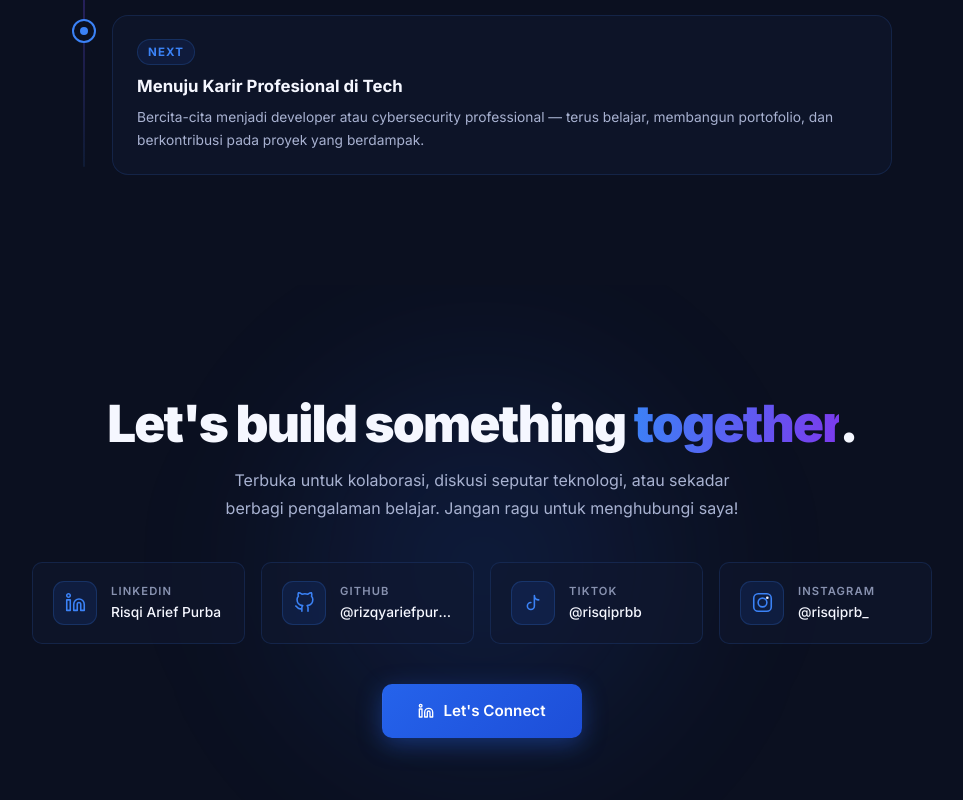
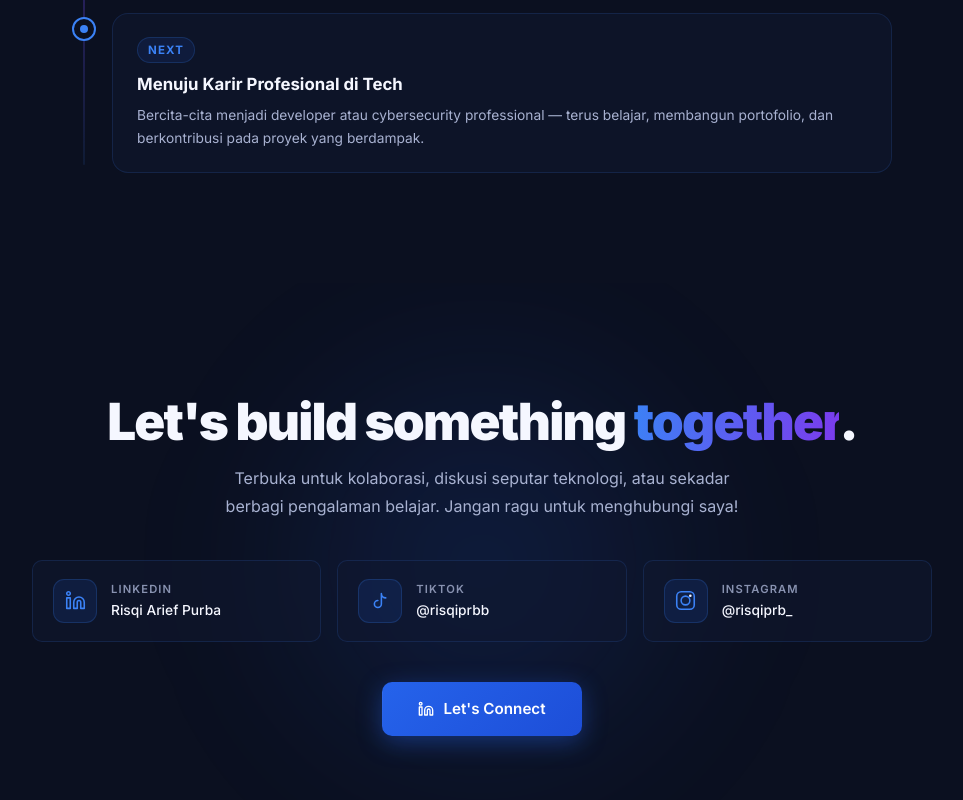
Before and after one commit to rizqyariefpurba-code/Portofolio, a plain HTML site: page index.html in a window 1280 px wide. Shown: the part 4346-5146 px from the top of the page, without its empty margins (158-1121 px from the left). Drawn offline with Linux system fonts and the light colour scheme.

Commit message:
Hilangkan Github buar aman

```diff
--- a/index.html
+++ b/index.html
@@ -1889,7 +1889,6 @@
             </div>
             <div class="project-actions">
               <a href="https://rizqyariefpurba-code.github.io/CyberStart/" target="_blank" rel="noopener noreferrer" class="btn btn-primary">Live Demo</a>
-              <a href="https://github.com/rizqyariefpurba-code/CyberStart" target="_blank" rel="noopener noreferrer" class="btn btn-ghost">GitHub</a>
             </div>
           </div>
         </article>
@@ -1918,7 +1917,6 @@
             </div>
             <div class="project-actions">
               <a href="https://rizqyariefpurba-code.github.io/Kelas-Jepang/" target="_blank" rel="noopener noreferrer" class="btn btn-primary">Live Demo</a>
-              <a href="https://github.com/rizqyariefpurba-code/Kelas-Jepang" target="_blank" rel="noopener noreferrer" class="btn btn-ghost">GitHub</a>
             </div>
           </div>
         </article>
@@ -1946,7 +1944,6 @@
             </div>
             <div class="project-actions">
               <a href="https://rizqyariefpurba-code.github.io/Portofolio/" target="_blank" rel="noopener noreferrer" class="btn btn-primary">Live Demo</a>
-              <a href="https://github.com/rizqyariefpurba-code/Portfolio" target="_blank" rel="noopener noreferrer" class="btn btn-ghost">GitHub</a>
             </div>
           </div>
         </article>
@@ -2054,17 +2051,6 @@
             <div class="info">
               <div class="label">LinkedIn</div>
               <div class="value">Risqi Arief Purba</div>
-            </div>
-          </a>
-
-          <!-- GitHub -->
-          <a href="https://github.com/" target="_blank" rel="noopener noreferrer" class="contact-card">
-            <div class="icon-box">
-              <svg viewBox="0 0 24 24"><path d="M9 19c-5 1.5-5-2.5-7-3m14 6v-3.87a3.37 3.37 0 0 0-.94-2.61c3.14-.35 6.44-1.54 6.44-7A5.44 5.44 0 0 0 20 4.77 5.07 5.07 0 0 0 19.91 1S18.73.65 16 2.48a13.38 13.38 0 0 0-7 0C6.27.65 5.09 1 5.09 1A5.07 5.07 0 0 0 5 4.77a5.44 5.44 0 0 0-1.5 3.78c0 5.42 3.3 6.61 6.44 7A3.37 3.37 0 0 0 9 18.13V22"/></svg>
-            </div>
-            <div class="info">
-              <div class="label">GitHub</div>
-              <div class="value">@rizqyariefpurba-code</div>
             </div>
           </a>
 
```
